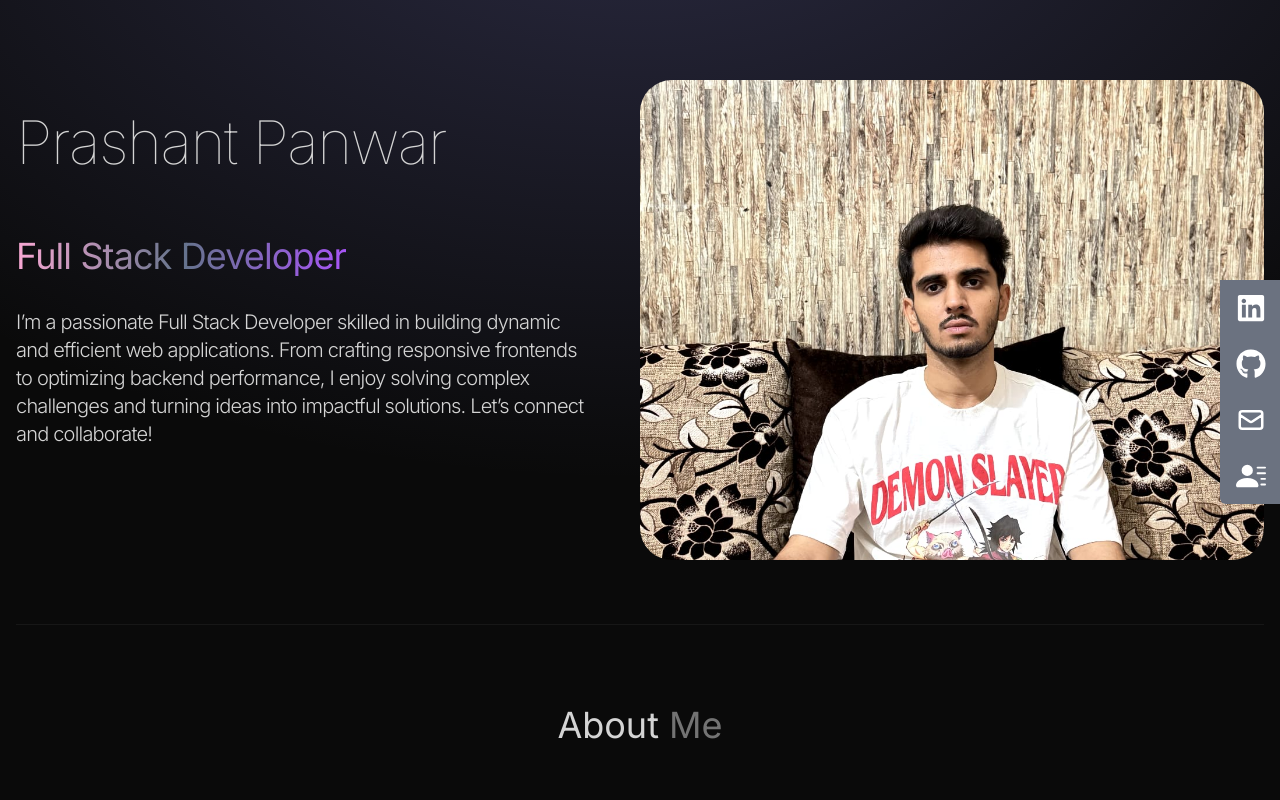
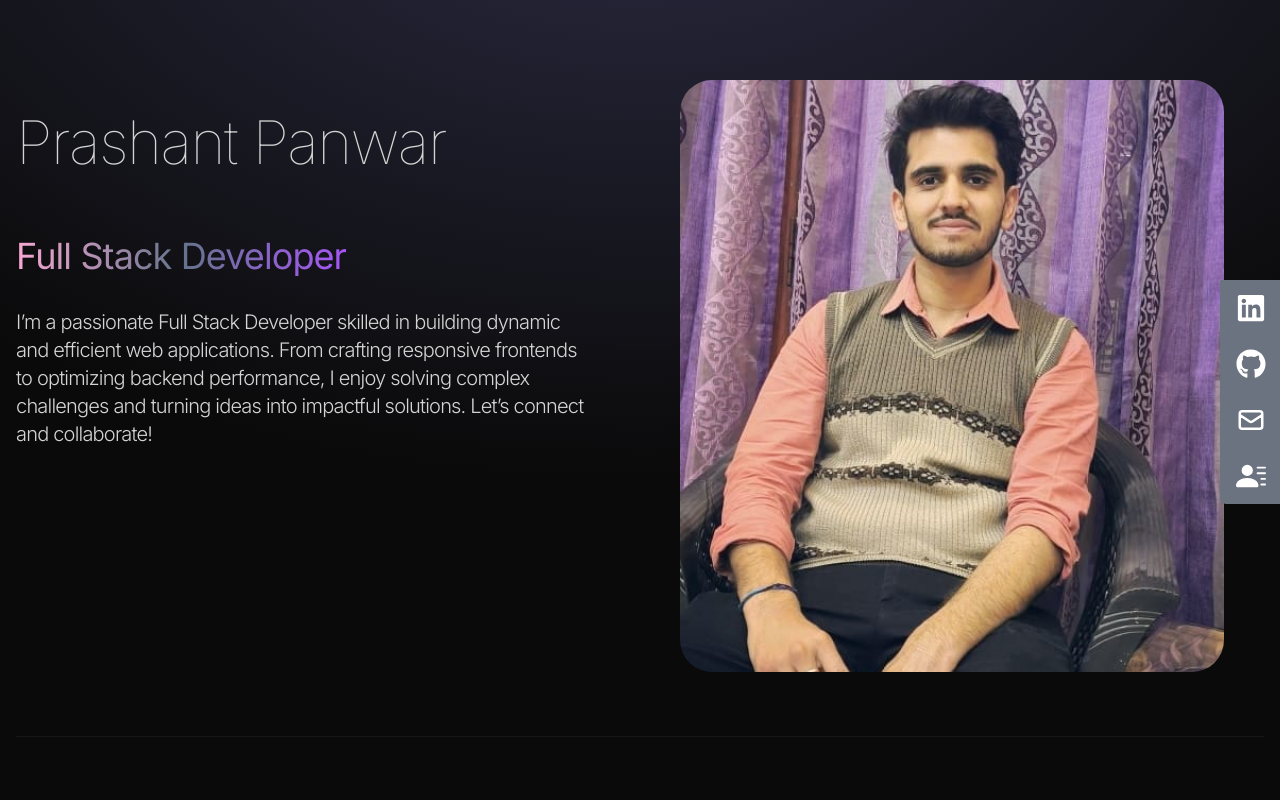
Before and after one commit to Prashant07Panwar/Portfolio, a React (Vite) app: page / in a window 1280 px wide. Shown: the top 800 px of the page. Built offline with nearby package versions, Linux system fonts and the light colour scheme.

Commit message:
30/01/2025

```diff
--- a/index.html
+++ b/index.html
@@ -2,7 +2,7 @@
 <html lang="en">
   <head>
     <meta charset="UTF-8" />
-    <link rel="icon" type="image/svg+xml" href="./src/assets/profile.jpg" />
+    <link rel="icon" type="image/svg+xml" href="./src/assets/myprofile.jpg" />
     <meta name="viewport" content="width=device-width, initial-scale=1.0" />
     <title>Prashant Panwar</title>
   </head>
--- a/src/components/Hero.jsx
+++ b/src/components/Hero.jsx
@@ -48,12 +48,12 @@ const Hero = () => {
           </div>
         </div>
         <div className="w-full lg:w-1/2 lg:pb-12 ">
-          <div className="flex justify-center object-contain">
+          <div className="flex justify-center">
             <motion.img
             initial={{ x: 100, opacity: 0 }}
             animate={{ x: 0, opacity: 1 }}
             transition={{ delay: 1, duration: 1.2 }}
-              className="rounded-4xl object-cover h-[60vh] w-[70vw]"
+              className="rounded-4xl object-cover h-[74vh] w-[68vh]"
               src={profilePic}
               alt="Prashant Panwar"
             />
```
Also changed, not shown: src/assets/myprofile.jpg.
